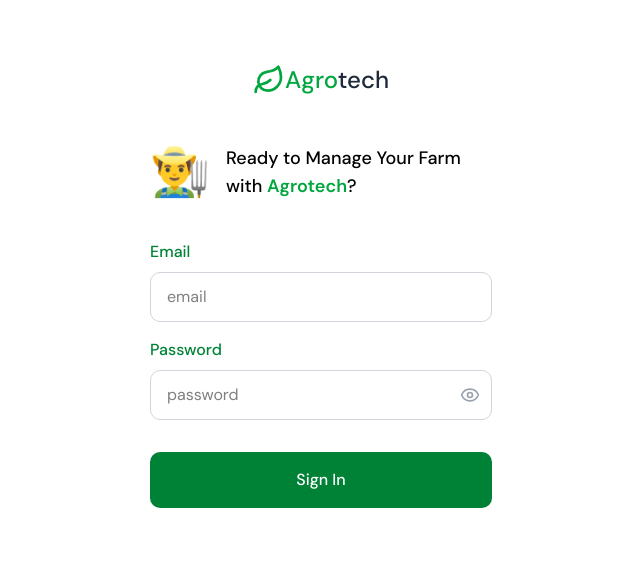
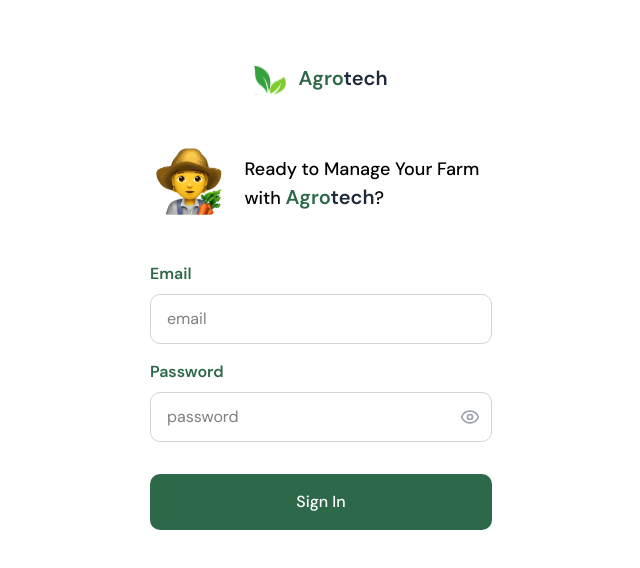
Before and after one commit to qiewi/agrotech, a Next.js app in the folder apps/web/: page /login in a window 1280 px wide. Shown: the top 568 px of the page, without its empty margins (319-959 px from the left). Built offline with nearby package versions, Linux system fonts and the light colour scheme.

Commit message:
fix: login page style

```diff
--- a/apps/web/src/app/login/page.tsx
+++ b/apps/web/src/app/login/page.tsx
@@ -1,9 +1,9 @@
 "use client"
 
 import type React from "react"
-
+import Image from "next/image"
 import { useState } from "react"
-import { Leaf, Eye, EyeOff } from "lucide-react"
+import { Eye, EyeOff } from "lucide-react"
 import { useAuth } from "../context/AuthContext"
 import { useRouter } from "next/navigation"
 
@@ -27,9 +27,9 @@ export default function Login() {
       const data = await res.json();
 
       if (res.ok) {
-        setUser(data.user); // Set user in context
+        setUser(data.user);
         alert("Login sukses!");
-        router.push("/home"); // Redirect to dashboard
+        router.push("/home");
       } else {
         alert(data.error || "Login gagal");
       }
@@ -43,20 +43,25 @@ export default function Login() {
     <main className="flex min-h-screen flex-col items-center bg-white text-black">
       <div className="w-full max-w-md mx-auto h-screen flex flex-col p-6">
         {/* Logo */}
-        <div className="flex items-center justify-center mt-10 mb-12">
-          <Leaf className="h-8 w-8 text-green-600" />
-          <h1 className="text-2xl font-medium">
-            <span className="text-green-600">Agro</span>
-            <span className="text-gray-800">tech</span>
-          </h1>
+        <div className="flex justify-center mt-10 mb-12 gap-3">
+          <Image src="/logo/agrotech.svg" alt="Agrotech Logo" width={32} height={32} className="w-8 h-8" />
+          <span className="text-xl font-semibold text-gray-800"><span className="text-greenish">Agro</span>tech</span>
         </div>
 
         {/* Greeting with Emoji */}
         <div className="flex items-center mb-10">
-          <div className="text-5xl mr-4">👨‍🌾</div>
+          <div className="text-5xl mr-4">
+            <Image
+              src={"/emojis/farmer.png"}
+              alt="Profile"
+              className="rounded-full object-cover"
+              width={120}
+              height={120}
+            />
+          </div>
           <div>
             <p className="text-lg font-medium">
-              Ready to Manage Your Farm with <span className="text-green-600 font-semibold">Agrotech</span>?
+              Ready to Manage Your Farm with <span className="text-xl font-semibold text-gray-800"><span className="text-greenish">Agro</span>tech</span>?
             </p>
           </div>
         </div>
@@ -64,7 +69,7 @@ export default function Login() {
         {/* Login Form */}
         <form onSubmit={handleSubmit} className="w-full">
           <div className="mb-4">
-            <label htmlFor="email" className="block text-green-700 font-medium mb-2">
+            <label htmlFor="email" className="block text-greenish font-semibold mb-2">
               Email
             </label>
             <input
@@ -79,7 +84,7 @@ export default function Login() {
           </div>
 
           <div className="mb-8">
-            <label htmlFor="password" className="block text-green-700 font-medium mb-2">
+            <label htmlFor="password" className="block text-greenish font-semibold mb-2">
               Password
             </label>
             <div className="relative">
@@ -104,7 +109,7 @@ export default function Login() {
 
           <button
             type="submit"
-            className="w-full py-4 bg-green-700 text-white rounded-lg font-medium hover:bg-green-800 transition-colors"
+            className="w-full py-4 bg-greenish text-white rounded-lg font-medium hover:bg-green-800 transition-colors"
           >
             Sign In
           </button>
```
